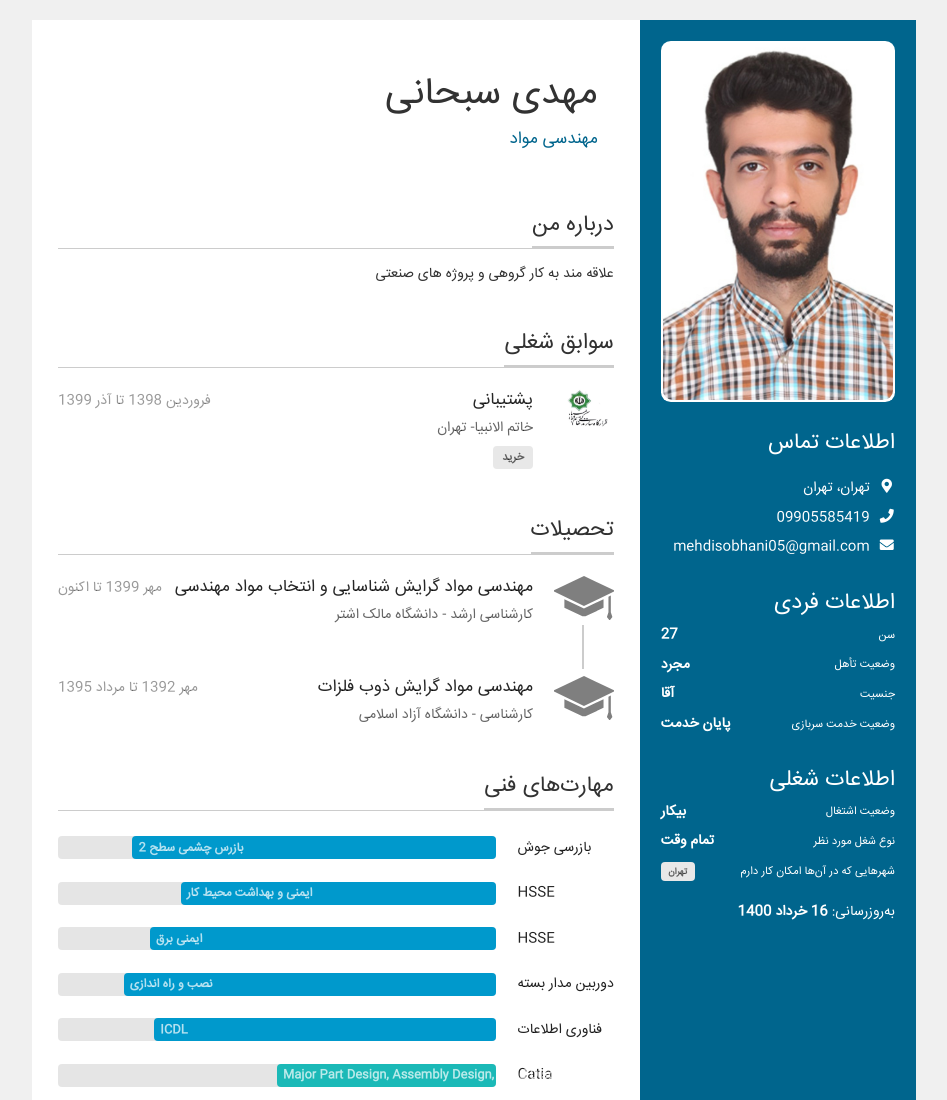
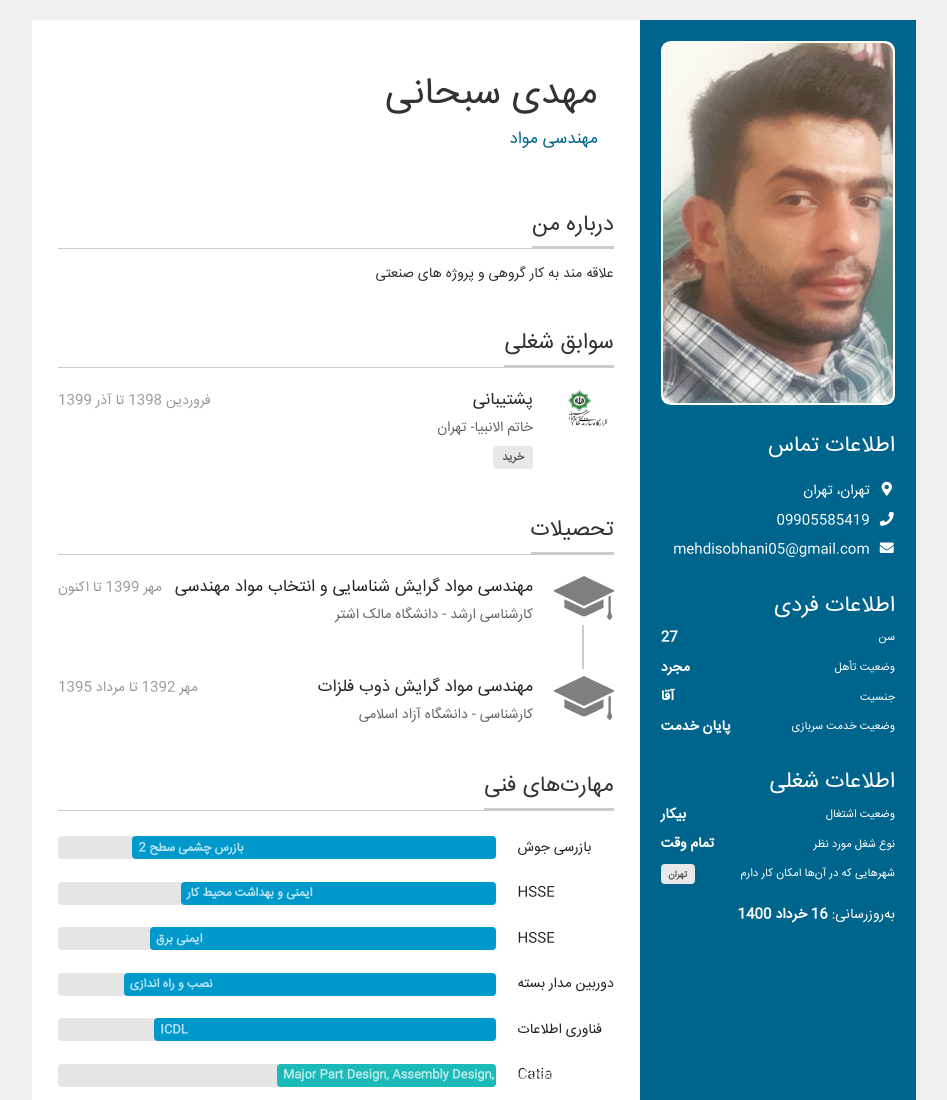
Before and after one commit to mehdisobhani05/Resume, a plain HTML site: page index.html in a window 1280 px wide. Shown: the top 1100 px of the page, without its empty margins (166-1113 px from the left). Drawn offline with Linux system fonts and the light colour scheme.

Commit message:
Change Avatar

```diff
--- a/index.html
+++ b/index.html
@@ -25,7 +25,7 @@
                     </div>
                     <div id="r-sidebar-content">
                         <div id="r-avatar">
-                            <img class="ui fluid rounded image" src="images/avatar.jpeg" alt="مهدی سبحانی" />
+                            <img class="ui fluid rounded image" src="images/avatar.jpg" alt="مهدی سبحانی" />
                         </div>
 
                         <h1>اطلاعات تماس</h1>
```
Also changed, not shown: images/avatar.jpeg (deleted), images/avatar.jpg (added).
